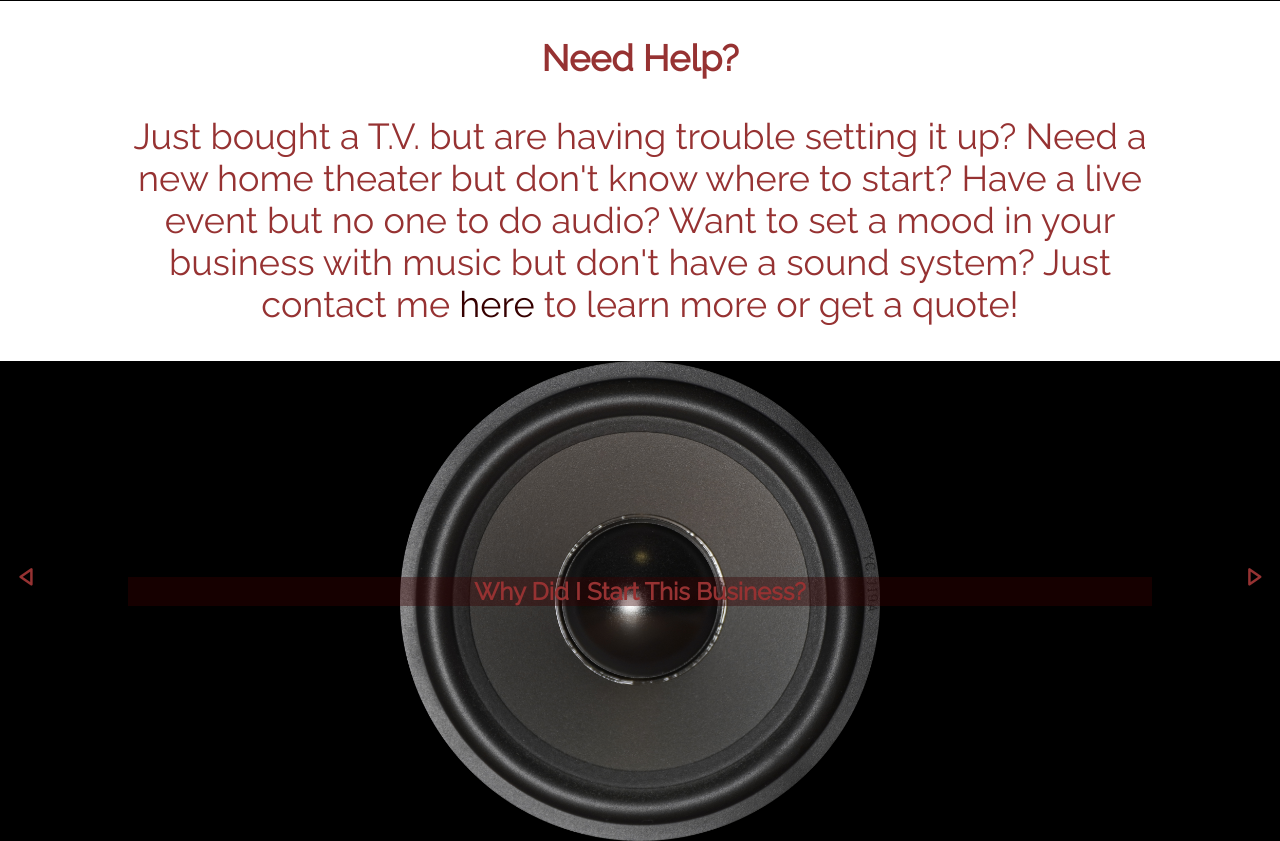
After one commit to nwaudiovideo/nwaudiovideowebsite, a PHP site: page /index.html in a window 1280 px wide. The commit adds this page. Shown: the part 1039-1880 px from the top of the page. Run offline with PHP 8.4, Linux system fonts and the light colour scheme.

Commit message:
Home page

```diff
--- /dev/null
+++ b/index.html
@@ -0,0 +1,96 @@
+<!DOCTYPE html>
+<html lang="en-US">
+
+<head>
+    <meta charset="UTF-8" />
+    <meta name="viewport" content="width=device-width, initial-scale=1" />
+
+    <link rel="icon" type="image/icon" href="images/logo.png" />
+    <meta name="author" content="Colton McGraw" />
+    <meta name="description" contents="Northwest Audio Video Official Website" />
+    <title>Northwest Audio Video</title>
+
+    <link rel="preconnect" href="https://fonts.googleapis.com" />
+    <link rel="preconnect" href="https://fonts.gstatic.com" crossorigin />
+    <link href="https://fonts.googleapis.com/css2?family=Raleway&display=swap" rel="stylesheet" />
+
+    <link href="https://unpkg.com/boxicons@2.0.9/css/boxicons.min.css" rel="stylesheet" />
+
+    <link rel="stylesheet" href="style.css?v=1" />
+</head>
+
+<body>
+    <div class="nw-nav-bar">
+        <a class="nw-nav-bar-item nw-menu nw-selectable"><i class="bx bx-menu" id="nw-side-bar-activator"></i></a>
+        <a class="nw-nav-bar-item nw-title">Northwest Audio Video</a>
+    </div>
+
+    <div class="nw-side-bar">
+        <div class="nw-side-bar-item nw-selectable">
+            <a>Home</a>
+        </div>
+    <!--
+        <div class="nw-side-bar-item nw-selectable">
+            <a>About</a>
+        </div>
+        <div class="nw-side-bar-item nw-selectable">
+            <a>Contact</a>
+        </div>
+    -->
+    </div>
+
+    <div class="nw-main-container">
+        <div style="background-color:black; justify-items: center;">
+            <img src="images/Logo.gif" style="width:100%;" />
+        </div>
+
+        <div class="nw-message-block">
+            <h3>Need Help?</h3>
+            <p style="width: 80%; margin-left: 10%">
+                Just bought a T.V. but are having trouble setting it up? Need a new
+                home theater but don't know where to start? Have a live event but no
+                one to do audio? Want to set a mood in your business with music but
+                don't have a sound system? Just contact me <a href="" style="text-decoration: none; color: #360000">here</a> to learn more
+                or get a quote!
+            </p>
+        </div>
+
+        <div class="nw-slideshow">
+            <i class="bx bx-left-arrow"  id="nw-sidehow-left-btn"   onclick="advanceSlides(-1)"></i>
+            <i class="bx bx-right-arrow" id="nw-sidehow-right-btn"  onclick="advanceSlides(-1)"></i>
+
+            <div class="nw-slideshow-slide container">
+                <img class="nw-slideshow-content-image" src="images/Logo.png">
+                <h3 class="nw-slideshow-content-text">Why Did I Start This Business?</h3>
+            </div>
+            <div class="nw-slideshow-slide container">
+                <img class="nw-slideshow-content-image" src="images/Logo.gif" style="transform: translate(-7.5%, 0%);">
+                <p class="nw-slideshow-content-text" style="top:25%;">
+                    Audio and video has always been a passionate hobby of mine
+                    even since I was little. I remember playing with my keyboard
+                    and tinkering with movie-makers and aways enthroled to see
+                    fancy production equipment. Year later now, the thrill still
+                    hasn't worn off. Whether its seeing a new camera, mixer, or
+                    amp. I'm always happy to learn and try something new.But why
+                    trust me?
+                </p>
+            </div>
+            <div class="nw-slideshow-slide container">
+                <img class="nw-slideshow-content-image" src="images/Logo.gif" style="transform: translate(-7.5%, 0%);">
+                <p class="nw-slideshow-content-text" style="top:30%;">
+                    I have built home theaters for myself. I have studied audio
+                    and video inorder to understand the hardware and the physics
+                     of sound and light. I have done everything from live streaming
+                     events to setting up home theaters and car audio.
+                </p>
+            </div>
+        </div>
+    </div>
+
+    <footer></footer>
+</body>
+
+<script src="js/menu.js?v=1"></script>
+<script src="js/slideshow.js?v=1"></script>
+
+</html>
--- a/index.php
+++ b/index.php
@@ -1,3 +1,3 @@
-<html>
+<?php echo file_get_contents("html/header.html"); ?>
 
-</html>
+<footer>Copyright © CM Cawley <?php echo date("Y"); ?></footer>
--- /dev/null
+++ b/js/menu.js
@@ -0,0 +1,19 @@
+var open = false;
+
+let closeBtn = document.querySelector("#nw-side-bar-activator");
+let sidebar = document.querySelector(".nw-side-bar");
+
+closeBtn.addEventListener("click", () => {
+    sidebar.classList.toggle("open");
+    menuBtnChange();
+  });
+
+function menuBtnChange() {
+    if (open) {
+      closeBtn.classList.replace("bx-menu-alt-right", "bx-menu");
+      open = false;
+    } else {
+      closeBtn.classList.replace("bx-menu", "bx-menu-alt-right");
+      open = true;
+    }
+}
--- /dev/null
+++ b/js/slideshow.js
@@ -0,0 +1,26 @@
+var slideIndex = 1;
+showSlides(slideIndex);
+
+// Next/previous controls
+function advanceSlides(n) {
+  showSlides(slideIndex += n);
+}
+
+// Thumbnail image controls
+function currentSlide(n) {
+  showSlides(slideIndex = n);
+}
+
+function showSlides(n) {
+  var i;
+  var slides = document.getElementsByClassName("nw-slideshow-slide");
+
+  if (n > slides.length) {slideIndex = 1}
+  if (n < 1) {slideIndex = slides.length}
+
+  for (i = 0; i < slides.length; i++) {
+    slides[i].style.display = "none";
+  }
+
+  slides[slideIndex-1].style.display = "block";
+}
--- /dev/null
+++ b/style.css
@@ -0,0 +1,241 @@
+:root {
+  --p-bg-color: rgb(255, 255, 255);
+  --s-bg-color: rgb(49, 49, 49);
+  --p-color: rgb(150, 50, 50);
+  --s-color: rgb(56, 0, 0);
+
+  --context-size: 1.5rem;
+  --menu-size: 3rem;
+}
+
+* {
+  font-family: "Raleway", sans-serif;
+  color: var(--p-color);
+  font-size: var(--context-size);
+  box-sizing: border-box;
+}
+
+body {
+  width: 100%;
+  height: auto;
+
+  background-color: var(--p-bg-color);
+
+  margin: 0;
+  padding: 0;
+  margin-top: var(--menu-size);
+
+  overflow: overlay;
+}
+
+.container {
+  position: relative;
+  text-align: center;
+}
+
+/*-----------------Nav Bar-----------------*/
+
+/*Bar*/
+.nw-nav-bar {
+  position: fixed;
+  left: 0;
+  top: 0rem;
+
+  width: 100%;
+  height: var(--menu-size);
+
+  margin: 0;
+  padding: 0;
+
+  display: inline-flex;
+  flex-direction: row;
+  justify-content: space-evenly;
+
+  background-color: var(--s-bg-color);
+
+  z-index: 5;
+}
+
+/*Item*/
+.nw-nav-bar-item {
+  display: inline-block;
+  width: auto;
+  margin: 0;
+  padding: 0;
+  align-self: center;
+}
+
+/*-----------------------------------------*/
+
+/*-----------------Side Bar-----------------*/
+
+/*Bar*/
+.nw-side-bar {
+  display: none;
+  z-index: 5;
+}
+.nw-side-bar.open {
+  position: fixed;
+  left: 0;
+  top: var(--menu-size);
+
+  width: 8rem;
+  height: calc(100vh - var(--menu-size));
+
+  margin: 0;
+  padding: 0;
+
+  display: inline-flex;
+  flex-direction: column;
+
+  background-color: var(--s-bg-color);
+}
+
+/*Item*/
+.nw-side-bar-item {
+  display: inline-flex;
+  width: 100%;
+  height: 1.75rem;
+  margin: 0;
+  justify-content: space-evenly;
+  user-select: none;
+}
+
+#nw-side-bar-activator {
+  margin: 0;
+  padding: 0;
+}
+
+/*-----------------------------------------*/
+
+
+/*-----------------Slideshow-----------------*/
+.nw-slideshow{
+  position: relative;
+  background-color: black;
+  height: 20rem;
+}
+.nw-slideshow-slide{
+  display: none;
+  width:auto;
+  height:inherit;
+  overflow: hidden;
+  justify-content: center;
+}
+
+.nw-slideshow-content-image{
+  height: inherit;
+  margin: auto;
+}
+.nw-slideshow-content-text{
+  position: absolute;
+  font-size: 1rem;
+  top:40%;
+  left:10%;
+  text-align: center;
+  width:80%;
+  align-content: center;
+
+  background-color: rgba(56, 0, 0, 0.4);
+}
+
+.nw-paralax{
+  /* Set a specific height */
+  min-height: 500px;
+
+  /* Create the parallax scrolling effect */
+  background-attachment: fixed;
+  background-position: center;
+  background-repeat: no-repeat;
+  background-size: cover;
+}
+
+#nw-sidehow-left-btn,
+#nw-sidehow-right-btn{
+  cursor: pointer;
+  position: absolute;
+  top: 50%;
+  width: auto;
+  padding: 16px;
+  margin-top: -50px;
+  color: var(--p-color);
+  font-weight: bold;
+  font-size: 20px;
+  border-radius: 0 3px 3px 0;
+  user-select: none;
+  -webkit-user-select: none;
+  z-index: 1;
+}
+
+#nw-sidehow-right-btn {
+  right: 0;
+  border-radius: 3px 0 0 3px;
+}
+
+/*-------------------------------------------*/
+.nw-icon {
+  width: var(--context-size);
+  height: var(--context-size);
+}
+
+.nw-title {
+  text-align: center;
+  text-decoration: none;
+  text-rendering: optimizeLegibility;
+  user-select: none;
+  width: 100%;
+}
+
+.nw-menu {
+  margin: var(--context-size);
+  width: var(--context-size);
+  height: var(--context-size);
+}
+
+.nw-message-block {
+  display: block;
+  width: 100%;
+  height: auto;
+  text-align: center;
+  justify-content: center;
+  margin: 0;
+  padding: 0;
+}
+
+.nw-selectable:hover {
+  background-color: rgb(54, 0, 0);
+  border-radius: 5px;
+}
+
+/*----------------------Browser settings------------------*/
+
+/*Scrollbar settings*/
+/* width */
+::-webkit-scrollbar {
+  width: 10px;
+}
+
+/* Track */
+::-webkit-scrollbar-button,
+::-webkit-scrollbar-corner,
+::-webkit-scrollbar-track {
+  opacity: 0.0;
+}
+
+/* Handle */
+::-webkit-scrollbar-thumb {
+  background: var(--s-color);
+}
+
+/* Handle on hover */
+::-webkit-scrollbar-thumb:hover {
+  background: var(--p-color);
+}
+/*-------------------*/
+
+/*----------------------Browser settings------------------*/
+
+
+@media (max-width: 640px) {
+
+}
```
Also changed, not shown: images/logo.png (added), 1 other file.
